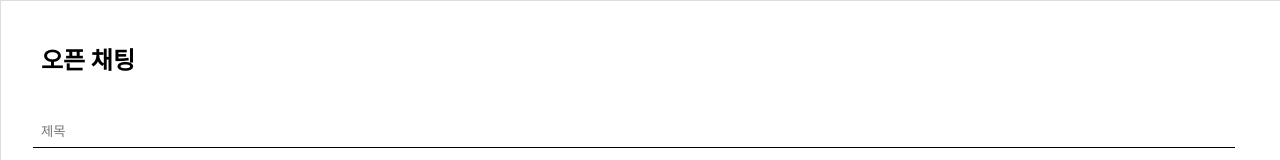
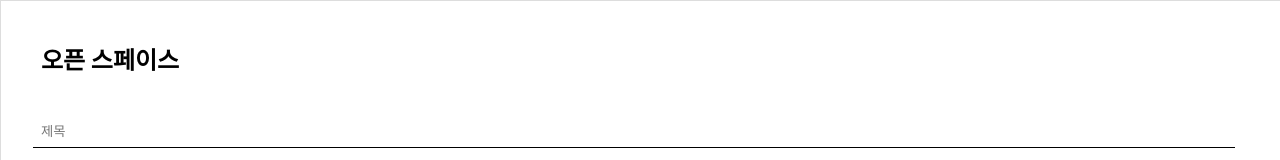
Before and after one commit to IntroMe-IM/IM_Frontend, a React (Create React App) app in the folder introme/: page /CreateChat in a window 1280 px wide. Shown: the top 160 px of the page. Built offline with nearby package versions, Linux system fonts and the light colour scheme.

Commit message:
오픈 채팅 -> 오픈 스페이스 이름 수정

```diff
--- a/introme/src/ChatSpace/CreateChat.js
+++ b/introme/src/ChatSpace/CreateChat.js
@@ -86,7 +86,7 @@ const CreateChat = () => {
               fontWeight: "bold",
             }}
           >
-            오픈 채팅
+            오픈 스페이스
           </p>
           <div style={{ margin: "4vh" }}>
             <input
--- a/introme/src/ChatSpace/UpdateChat.js
+++ b/introme/src/ChatSpace/UpdateChat.js
@@ -16,7 +16,7 @@ const UpdateChat = () => {
             fontWeight: "bold",
           }}
         >
-          오픈 챗팅
+          오픈 스페이스
         </p>
         <div style={{ margin: "4vh" }}>
           <div
```
